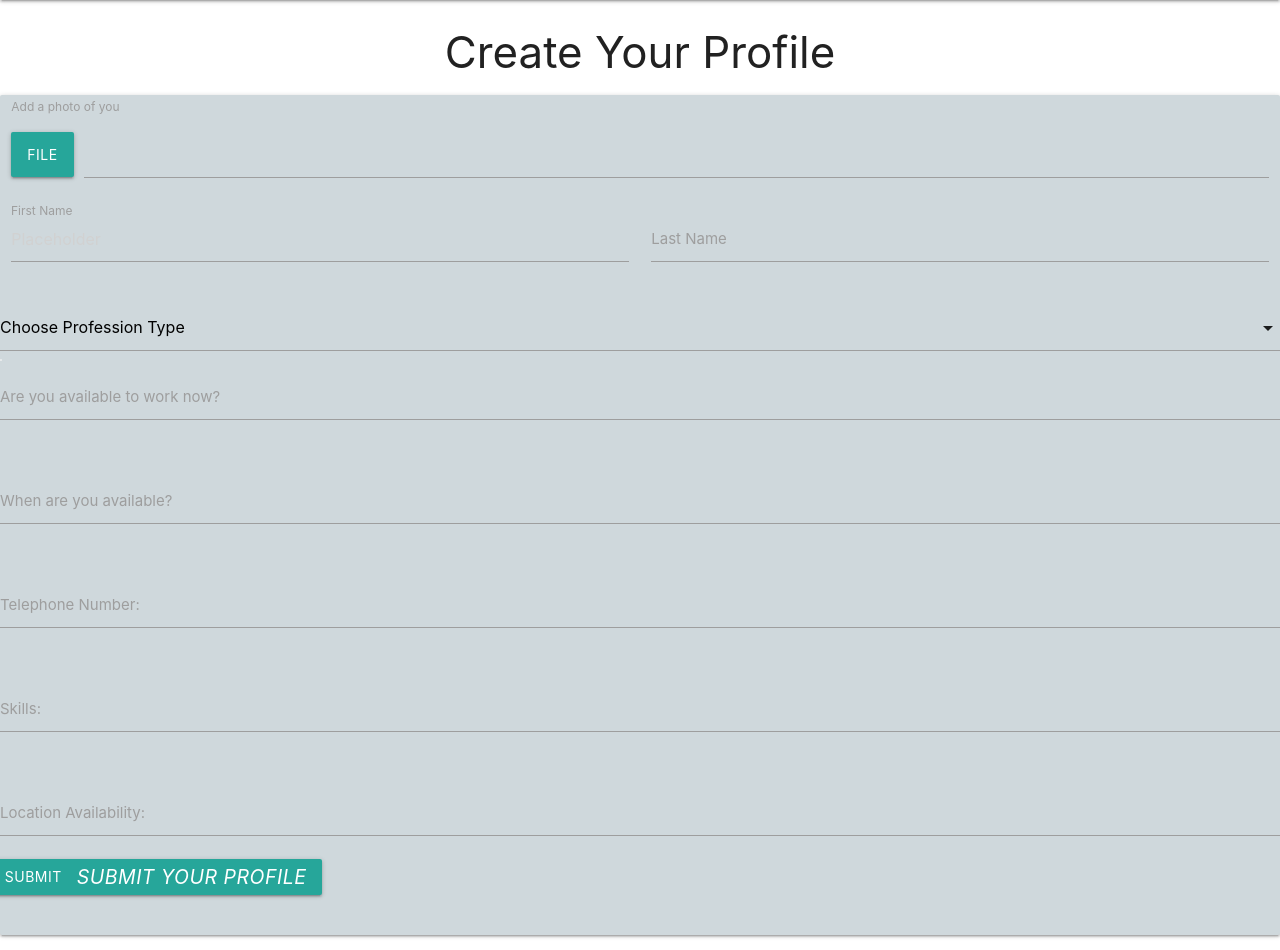
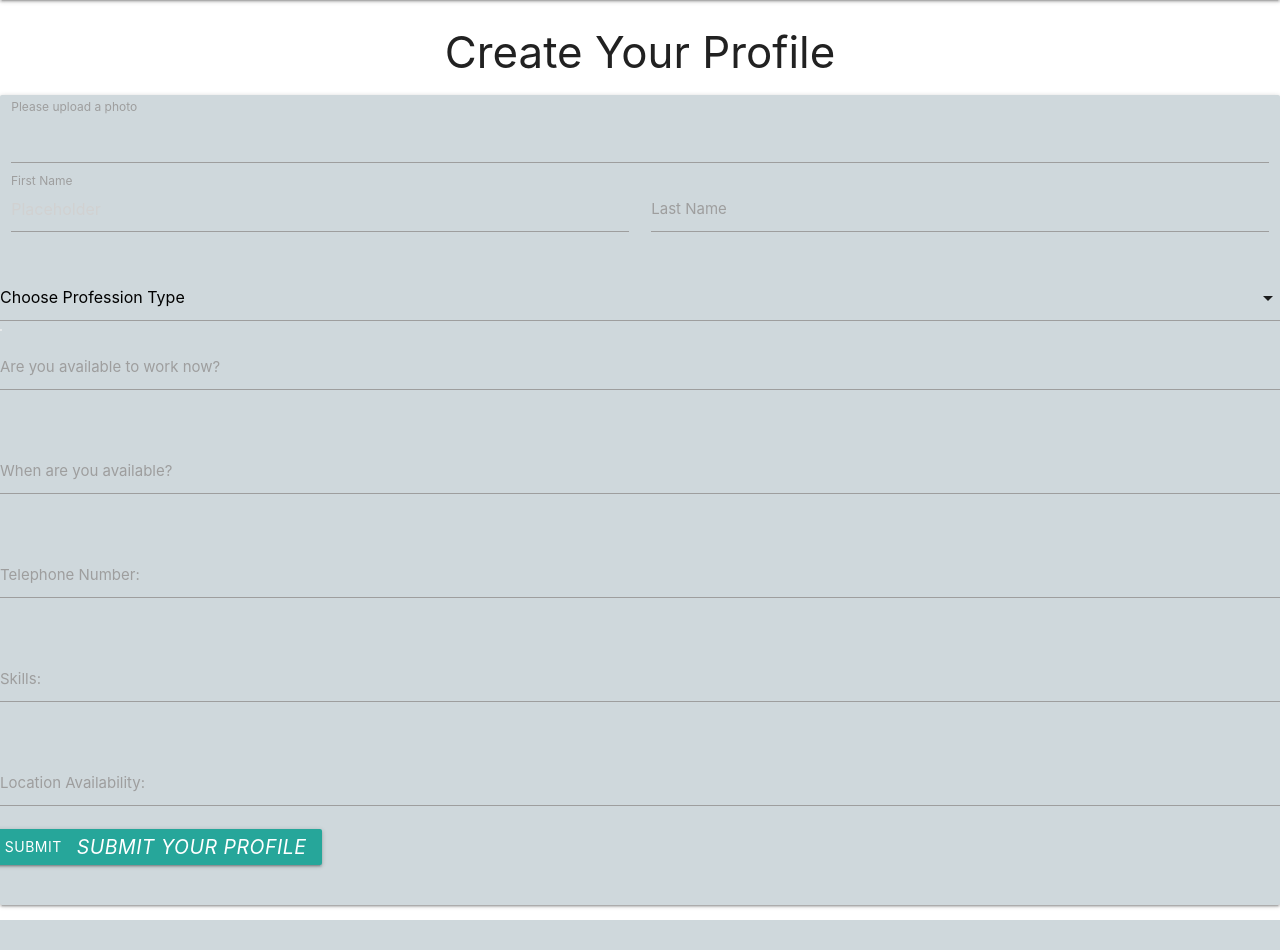
Before and after one commit to Chempearcedev/service_stand, a Flask app: page /credentials.html in a window 1280 px wide. Shown: the part 64-1014 px from the top of the page. After the commit the page ends 984 px from the top, so only its background shows below. Run offline with Flask 2, Linux system fonts and the light colour scheme; data that the repository does not hold is empty; some libraries are stand-ins or nearby versions; some web fonts are replaced.

Commit message:
added profile image option

```diff
--- a/app.py
+++ b/app.py
@@ -34,7 +34,7 @@ def search_bar():
 
 @app.route("/userprofile/<username>", methods=["GET", "POST"])
 def userprofile(username):
-    jobs = list(mongo.db.jobs.find())
+
     username = mongo.db.user.find_one(
         {"username": session["user"]})["username"]
 
@@ -43,6 +43,7 @@ def userprofile(username):
             "userprofile.html", username=username)
 
     return render_template("userprofile.html", username=username)
+
 
 
 @app.route("/registration", methods=["GET", "POST"])
@@ -112,6 +113,7 @@ def loggingout():
 def credentials():
     if request.method == "POST":
         credentials = {
+            "image_url": request.form.get("image_url"),
             "first_name": request.form.get("first_name"),
             "last_name": request.form.get("last_name"),
             "profession": request.form.get("profession"),
@@ -136,6 +138,7 @@ def credentials():
 def edit_jobs(job_id):
     if request.method == "POST":
         submitting = {
+            "image_url": request.form.get("image_url"),
             "first_name": request.form.get("first_name"),
             "last_name": request.form.get("last_name"),
             "profession": request.form.get("profession"),
@@ -161,6 +164,7 @@ def delete_job(job_id):
     return redirect(url_for("get_jobs"))
 
 
+
 if __name__ == "__main__":
     app.run(host=os.environ.get("IP"),
             port=int(os.environ.get("PORT")),
--- a/templates/base.html
+++ b/templates/base.html
@@ -75,6 +75,8 @@
         integrity="sha256-/xUj+3OJU5yExlq6GSYGSHk7tPXikynS7ogEvDej/m4=" crossorigin="anonymous"></script>
     <script src="https://cdnjs.cloudflare.com/ajax/libs/materialize/1.0.0/js/materialize.min.js"></script>
     <script src="{{ url_for('static', filename='js/script.js') }}"></script>
+
+
     {% block scripts %}
     {% endblock %}
 </body>
--- a/templates/credentials.html
+++ b/templates/credentials.html
@@ -7,17 +7,13 @@
 
   <div class="row card blue-grey lighten-4">
     <form class="col m-10 s12" method="POST" action="{{ url_for('credentials') }}">
-     <label for="photo">Add a photo of you</label>
-    <div class="file-field input-field">
 
-      <div class="btn">
-        <span>File</span>
-        <input type="file">
-      </div>
-      <div class="file-path-wrapper">
-        <input class="file-path validate" type="text">
-      </div>
-    </div>
+
+          <label for= "image_url">Please upload a photo</label>
+       <input class="file-field input-field" type="text" id="image_url" name="image_url">
+
+
+
         <!---first name -->
       <div class="row">
         <div class="input-field col s6">
--- a/templates/edit_jobs.html
+++ b/templates/edit_jobs.html
@@ -8,6 +8,8 @@
   <div class="row card blue-grey lighten-4">
  <form class="col s12" method="POST" action="{{ url_for('edit_jobs', job_id=job._id) }}">
         <!---first name -->
+    <label for= "image_url">Please upload a photo</label>
+       <input class="file-field input-field" type="text" id="image_url" name="image_url">
       <div class="row">
         <div class="input-field col s6">
           <input placeholder="Placeholder" id="first_name" name="first_name" value="{{ job.first_name }}" type="text" class="validate black_text" minlength="1"
--- a/templates/jobs.html
+++ b/templates/jobs.html
@@ -2,7 +2,7 @@
 {% block content %}
 
 <h3 class="black-text text-darken-4 text center-align ">All Profiles</h3>
-<p class="info-header italic col m10"> Find and connect with talented and experienced members of the film industry. Search based on skills and experience to find the right profiles </p>
+<p class="info-header italic col m10"> Find and connect with talented members of the film industry. Search key words in skills, locations and experience to find the right profiles </p>
 
     <div class="row card-panel rounded-border grey lighten-1 search-bar">
         <form action="{{ url_for('search_bar') }}" method="post" class="col s12 m12 center-align">
@@ -31,8 +31,10 @@
        <div class="card profile">
         <div class="card-image hoverable">
 
-          <img src="{{ job.photo }}" alt="image alt text"/>
+
           </div>
+          <img src="{{ job.image_url }}">
+          <br>
            <span class="card-title black-text"><strong>Name:</strong>  {{ job.first_name }} &ensp; {{ job.last_name }}</span>
 
             <div class="card-content  cyan hoverable">
--- a/templates/userprofile.html
+++ b/templates/userprofile.html
@@ -13,7 +13,7 @@
         </div>
     </div>
 
-      <a href="{{ url_for('get_jobs') }}">
+      <a href="/edit_jobs.html">
     <button>Edit Your Profile</button>
   </a>
 
```
Also changed, not shown: static/js/script.js (+6 -3 lines), README.md, package-lock.json (added).
